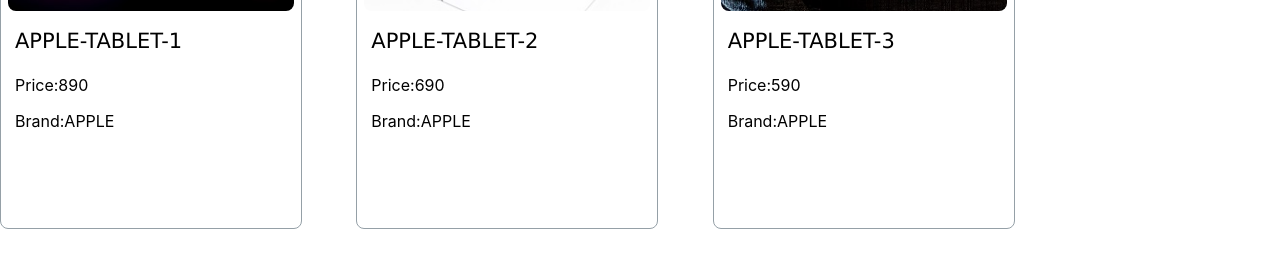
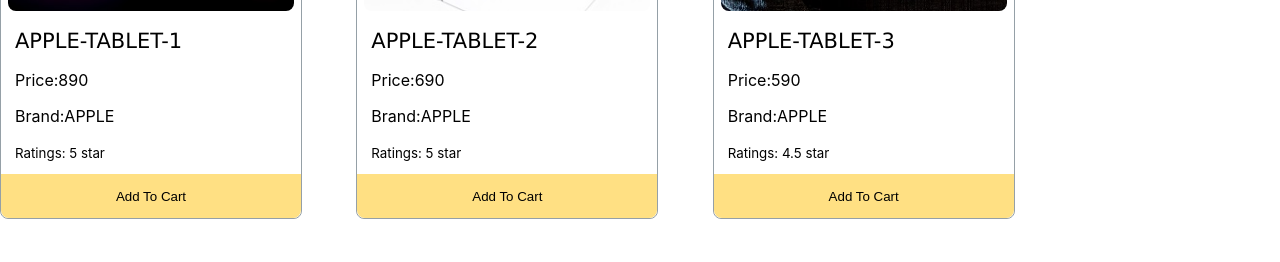
Before and after one commit to ImIqbal27/Tablet-Bazar-App, a React (Create React App) app: page / in a window 1280 px wide. Shown: the part 363-625 px from the top of the page. Built offline with nearby package versions, Linux system fonts and the light colour scheme.

Commit message:
cart added

```diff
--- a/public/products.json
+++ b/public/products.json
@@ -4,83 +4,95 @@
         "name": "apple-tablet-1",
         "price": 890,
         "img": "images/apple-tablet-1.jpg",
-        "brand": "apple"
+        "brand": "apple",
+        "ratings": "5 star"
     },
     {
         "id": "10002",
         "name": "apple-tablet-2",
         "price": 690,
         "img": "images/apple-tablet-2.jpg",
-        "brand": "apple"
+        "brand": "apple",
+        "ratings": "5 star"
     },
     {
         "id": "10003",
         "name": "apple-tablet-3",
         "price": 590,
         "img": "images/apple-tablet-3.jpg",
-        "brand": "apple"
+        "brand": "apple",
+        "ratings": "4.5 star"
     },
     {
         "id": "10004",
         "name": "apple-tablet-4",
         "price": 750,
         "img": "images/apple-tablet-4.jpg",
-        "brand": "apple"
+        "brand": "apple",
+        "ratings": "4 star"
     },
     {
         "id": "10005",
         "name": "huawei-tablet-1",
         "price": 450,
         "img": "images/huawei-tablet-1.jpg",
-        "brand": "huawei"
+        "brand": "huawei",
+        "ratings": "4.5 star"
     },
     {
         "id": "10006",
         "name": "huawei-tablet-3",
         "price": 720,
         "img": "images/huawei-tablet-3.jpg",
-        "brand": "huawei"
+        "brand": "huawei",
+        "ratings": "3.5 star"
     },
     {
         "id": "10007",
         "name": "lenovo-tablet-2",
         "price": 990,
         "img": "images/lenovo-tablet-2.jpg",
-        "brand": "lenovo"
+        "brand": "lenovo",
+        "ratings": "3.5 star"
     },
     {
         "id": "10008",
         "name": "lenovo-tablet-3",
         "price": 830,
         "img": "images/lenovo-tablet-3.jpg",
-        "brand": "lenovo"
+        "brand": "lenovo",
+        "ratings": "4.5 star"
     },
     {
         "id": "10009",
         "name": "nokia-tablet-1",
         "price": 490,
         "img": "images/nokia-tablet-1.jpg",
-        "brand": "nokia"
+        "brand": "nokia",
+        "ratings": "4 star"
     },
     {
         "id": "10010",
         "name": "nokia-tablet-2",
         "price": 760,
         "img": "images/nokia-tablet-2.jpg",
-        "brand": "nokia"
+        "brand": "nokia",
+        "ratings": "5 star"
     },
     {
         "id": "10011",
         "name": "realme-tablet-1",
         "price": 940,
         "img": "images/realme-tablet-1.jpg",
-        "brand": "realme"
+        "brand": "realme",
+        "ratings": "4.5 star"
     },
     {
         "id": "10012",
         "name": "realme-tablet-2",
         "price": 830,
         "img": "images/realme-tablet-2.jpg",
-        "brand": "realme"
+        "brand": "realme",
+        "ratings": "5 star"
     }
 ]
--- a/src/components/Product/Product.css
+++ b/src/components/Product/Product.css
@@ -1,8 +1,9 @@
 .product {
     width: 300px;
-    height: 510px;
+    height: 500px;
     border: 1px solid #95a0a7;
     border-radius: 8px;
+    position: relative;
 
 }
 
@@ -17,6 +18,10 @@
     margin: 0 14px;
 }
 
+.product-info p {
+    margin-bottom: 0;
+}
+
 .product-name {
     font-family: 'Lucida Sans', 'Lucida Sans Regular', 'Lucida Grande', 'Lucida Sans Unicode', Geneva, Verdana, sans-serif;
     font-size: 21px;
@@ -24,3 +29,16 @@
     font-weight: 500;
     margin-top: 7px;
 }
+
+.btn-cart {
+    width: 100%;
+    background: #FFE083;
+    border: 0;
+    border-radius: 0px 0px 8px 8px;
+    position: absolute;
+    bottom: 0;
+}
+
+.btn-cart:hover {
+    background: orange;
+}
--- a/src/components/Product/Product.js
+++ b/src/components/Product/Product.js
@@ -3,7 +3,7 @@
 
 const Product = (props) => {
     // console.log(props.product)
-    const { name, price, img, brand } = props.product;
+    const { name, price, img, brand, ratings } = props.product;
     return (
         <div className='product'>
             <img src={img} alt=""></img>
@@ -11,7 +11,9 @@
                 <p className='product-name'>{name.toUpperCase()}</p>
                 <p>Price:{price}</p>
                 <p>Brand:{brand.toUpperCase()}</p>
+                <p><small>Ratings: {ratings}</small></p>
             </div>
+            <button className='btn-cart'> <p>Add To Cart</p></button>
 
         </div>
     );
```
